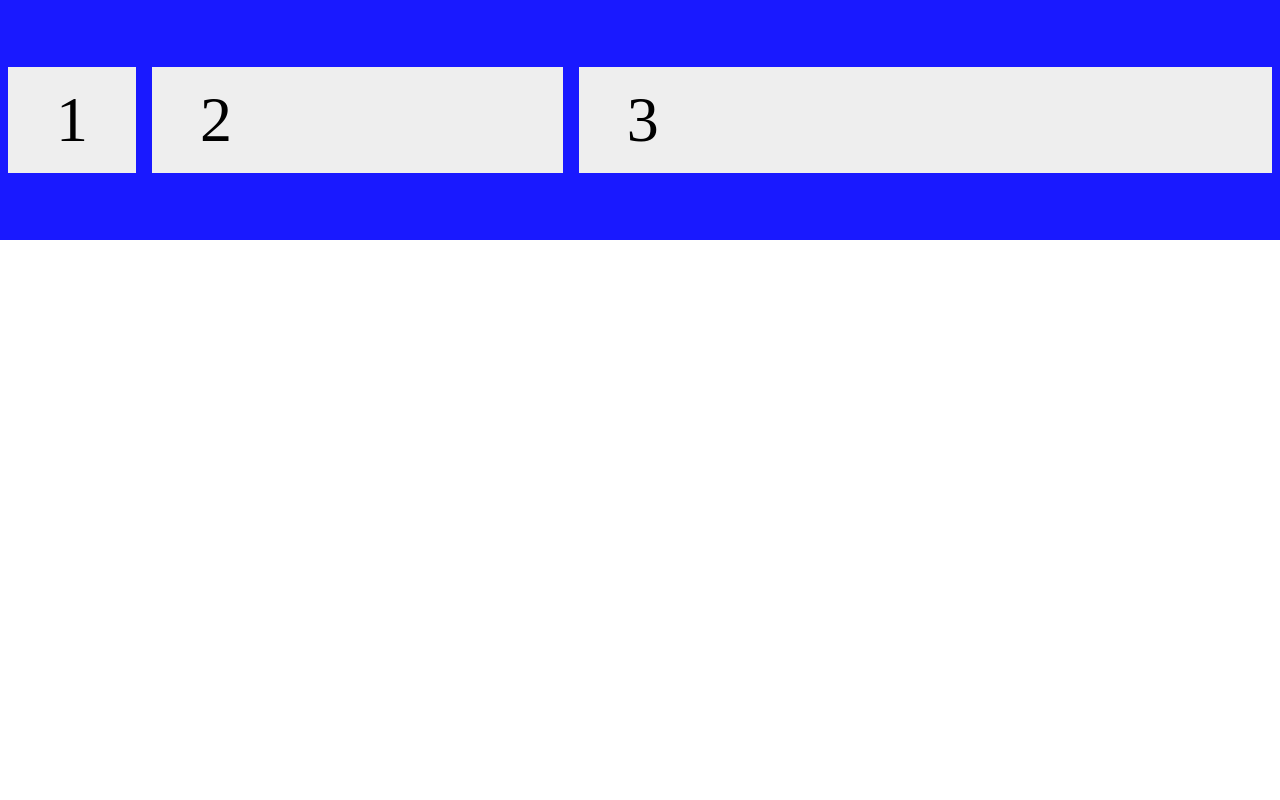
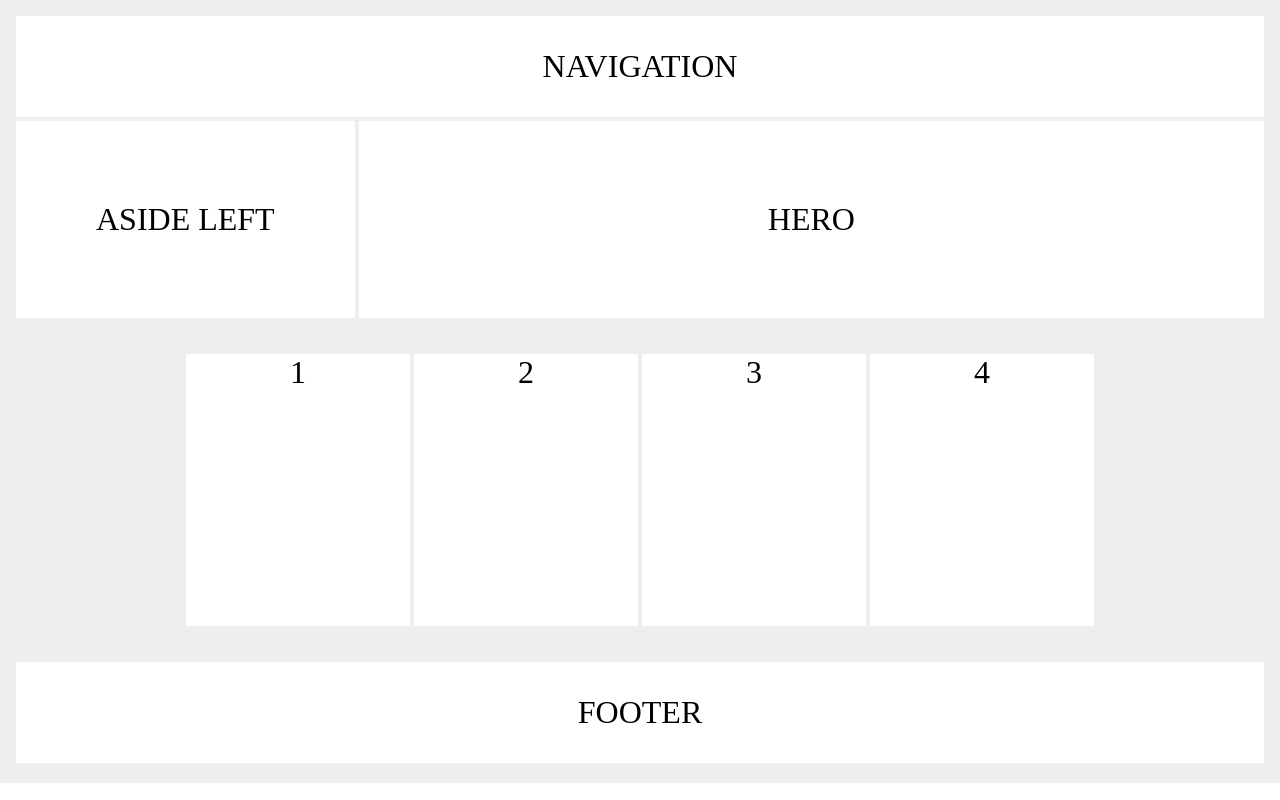
Before and after one commit to pbokolo/Frontend-100days-challenge-, a website: page CSS-Flexbox/index.html in a window 1280 px wide. Drawn offline with Linux system fonts and the light colour scheme.

Commit message:
Final consideration: making a basic layout with css flexbox

```diff
--- a/CSS-Flexbox/index.html
+++ b/CSS-Flexbox/index.html
@@ -9,30 +9,19 @@
   </head>
   <body>
     <div class="flex-container">
-      <div class="flex-item item-1">1</div>
-      <div class="flex-item item-2">2</div>
-      <div class="flex-item item-3">3</div>
-      <!-- <div class="flex-item">4</div>
-      <div class="flex-item">5</div>
-      <div class="flex-item">6</div>
-      <div class="flex-item">7</div>
-      <div class="flex-item">8</div>
-      <div class="flex-item">9</div>
-      <div class="flex-item">10</div>
-      <div class="flex-item">11</div>
-      <div class="flex-item">12</div>
-      <div class="flex-item">13</div>
-      <div class="flex-item">14</div>
-      <div class="flex-item">15</div>
-      <div class="flex-item">16</div>
-      <div class="flex-item">17</div>
-      <div class="flex-item">18</div>
-      <div class="flex-item">19</div>
-      <div class="flex-item">20</div>
-      <div class="flex-item">21</div>
-      <div class="flex-item">22</div>
-      <div class="flex-item">23</div>
-      <div class="flex-item">24</div> -->
+      <nav class="nav">Navigation</nav>
+      <div class="hero">
+        <div class="hero--aside">Aside left</div>
+        <div class="hero--main">Hero</div>
+      </div>
+
+      <div class="features">
+        <div class="fetaure-1">1</div>
+        <div class="fetaure-2">2</div>
+        <div class="fetaure-3">3</div>
+        <div class="fetaure-4">4</div>
+      </div>
+      <footer class="footer">Footer</footer>
     </div>
   </body>
 </html>
--- a/CSS-Flexbox/style.css
+++ b/CSS-Flexbox/style.css
@@ -1,5 +1,6 @@
-:root{
-  --color-white-smoke:#eee;
+:root {
+  --color-white-smoke: #eee;
+  --color-white: #ffff;
 }
 *,
 *::after,
@@ -14,31 +15,72 @@ html {
 }
 
 .flex-container {
-  background-color: rgba(0, 0, 256, 0.9);
-  min-height: 15rem;
+  background-color: var(--color-white-smoke);
   display: flex;
-  /* Sets the direction in which the container want to stack the flex item
-  Column means one on top of another
-  flex-direction: column; For this first example i'll leave it to the default value:row*/
-  /* This property specifies that the flex items should wrap if there is no
-  more space */
-  /* flex-flow is the shorthand for flex-direction and flex-wrap */
-  flex-wrap: wrap;
-  /* This property is used to set items' allignment on the x axis */
-  justify-content: center;
-  /* This one is used to allign items on the y axis */
-  align-items: center;
+  flex-direction: column;
+  padding: 1rem;
 }
 
-.flex-item {
-  padding: 1rem 3rem;
-  font-size: 4rem;
-  background-color: var(--color-white-smoke);
-  margin: 0.5rem;
+.flex-container > * {
+  background-color: var(--color-white);
+  margin-bottom: 0.25rem;
+  padding: 2rem;
+  font-size: 2rem;
+  text-transform: uppercase;
+  text-align: center;
 }
 
-.item-2 {
-  flex-grow: 1;
+.hero {
+  display: flex;
+  padding: 0;
+  background-color: transparent;
 }
 
-.item-3{flex-grow:2;}
+@media only screen and (max-width: 600px) {
+  .hero {
+    flex-direction: column;
+  }
+
+  .hero--aside {
+    margin-bottom: 0.25rem;
+  }
+
+  .hero--main {
+    margin: 0;
+  }
+
+  .features > * {
+    flex-wrap: wrap;
+  }
+}
+.hero > * {
+  padding: 5rem;
+  background-color: var(--color-white);
+  text-align: center;
+}
+
+.hero--main {
+  flex-grow: 1;
+  margin-left: 0.25rem;
+}
+
+.features {
+  display: flex;
+  justify-content: center;
+  background-color: transparent;
+}
+
+.features > * {
+  background-color: var(--color-white);
+  width: 14rem;
+  height: 17rem;
+}
+
+.fetaure-2 {
+  margin-left: 0.25rem;
+  margin-right: 0.25rem;
+}
+
+.fetaure-4 {
+  margin-left: 0.25rem;
+}
```
